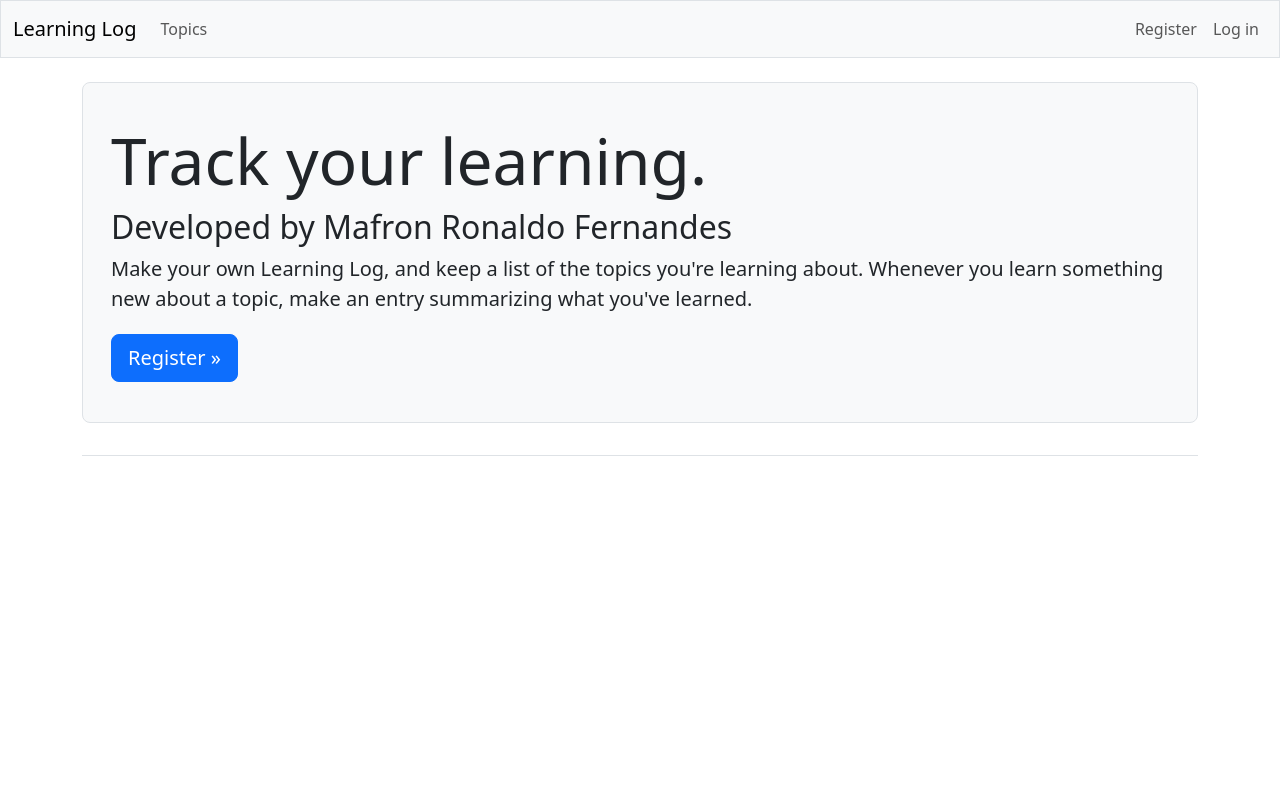
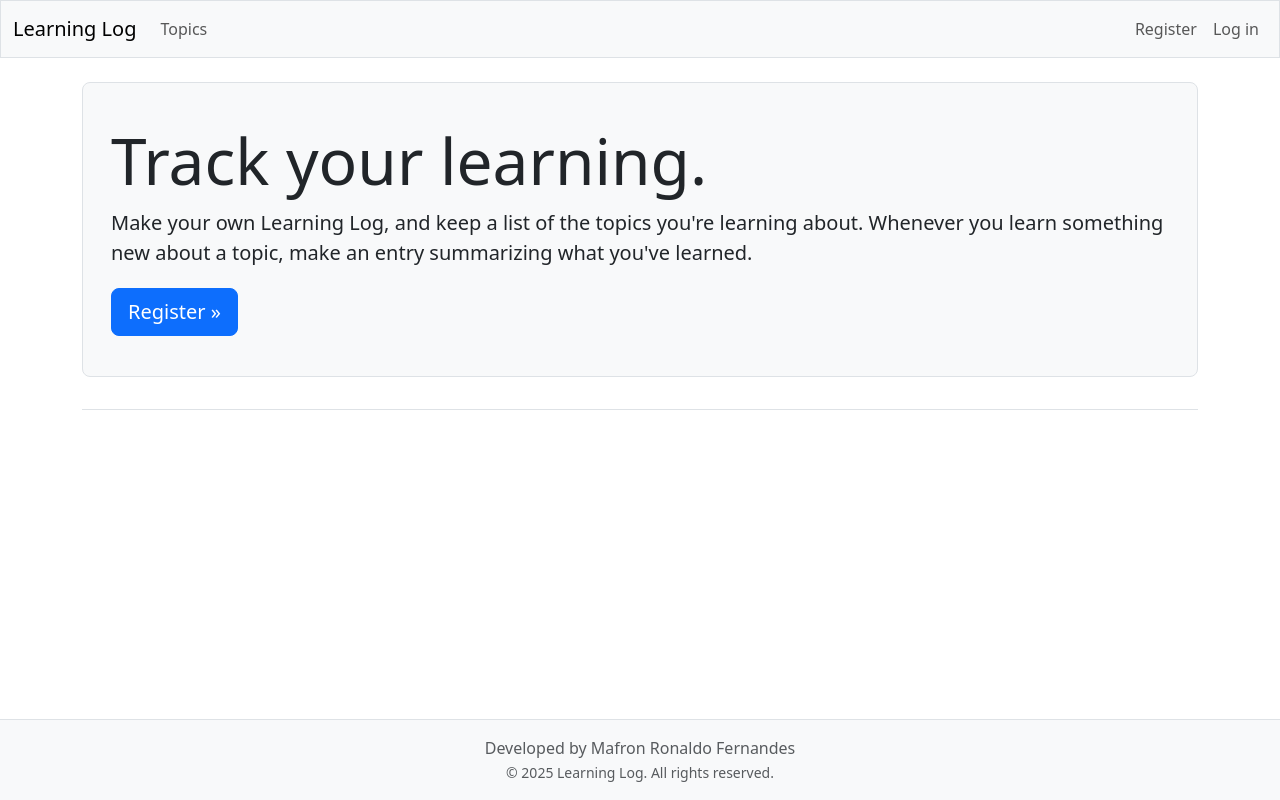
Before and after one commit to ronaldo-28/learning_log, a Django app: page / in a window 1280 px wide. Run offline with Django 4.2, Linux system fonts and the light colour scheme; some libraries are stand-ins or nearby versions.

Commit message:
Embed footer CSS in base.html for fixed positioning

```diff
--- a/learning_logs/templates/learning_logs/base.html
+++ b/learning_logs/templates/learning_logs/base.html
@@ -1,80 +1,97 @@
+{% load django_bootstrap5 %}
+{% load static %} {# Still load static in case other things use it, though not for this specific CSS #}
+
 <!doctype html>
 <html lang="en">
-
 <head>
   <meta charset="utf-8">
   <meta name="viewport" content="width=device-width, initial-scale=1">
   <title>Learning Log</title>
 
-  {% load django_bootstrap5 %}
   {% bootstrap_css %}
-  {% bootstrap_javascript %}
+
+  <!-- EMBEDDED CUSTOM CSS -->
+  <style>
+    body {
+      /* Add padding to the bottom of the body equal to the footer's height + some breathing room */
+      /* You'll need to determine the footer_height. Let's assume it's around 70px-80px. */
+      /* If your footer text is two lines with default Bootstrap padding, ~60-75px might be its height. */
+      /* Add a bit more for safety. */
+      padding-bottom: 90px; /* Adjust this value as needed */
+    }
+
+    .fixed-footer {
+      position: fixed;
+      left: 0;
+      bottom: 0;
+      width: 100%;
+      z-index: 1000; /* Ensures it stays on top of other content if needed */
+      /* background-color and other styling are from Bootstrap classes */
+    }
+  </style>
+  <!-- END EMBEDDED CUSTOM CSS -->
 
 </head>
+<body>
 
-<body>
+  <!-- Navigation bar -->
   <nav class="navbar navbar-expand-md navbar-light bg-light mb-4 border">
     <div class="container-fluid">
-      <a class="navbar-brand" href="{% url 'learning_logs:index' %}">
-        Learning Log</a>
+      <a class="navbar-brand" href="{% url 'learning_logs:index' %}">Learning Log</a>
 
-      <button class="navbar-toggler" type="button" data-bs-toggle="collapse" data-bs-target="#navbarCollapse"
-        aria-controls="navbarCollapse" aria-expanded="false" aria-label="Toggle navigation">
+      <button class="navbar-toggler" type="button" data-bs-toggle="collapse"
+          data-bs-target="#navbarCollapse" aria-controls="navbarCollapse"
+          aria-expanded="false" aria-label="Toggle navigation">
         <span class="navbar-toggler-icon"></span>
       </button>
-
       <div class="collapse navbar-collapse" id="navbarCollapse">
         <ul class="navbar-nav me-auto mb-2 mb-md-0">
           <li class="nav-item">
-            <a class="nav-link" href="{% url 'learning_logs:topics' %}">
-              Topics</a>
+            <a class="nav-link" href="{% url 'learning_logs:topics' %}">Topics</a>
           </li>
-        </ul> <!-- End of links on left side of navbar -->
-
-        <!-- Account-related links -->
+        </ul>
         <ul class="navbar-nav ms-auto mb-2 mb-md-0">
-
           {% if user.is_authenticated %}
             <li class="nav-item">
-            <span class="navbar-text me-2">Hello, {{ user.username }}.
-            </span>
+              <span class="navbar-text me-2">Hello, {{ user.username }}.</span>
+            </li>
+            <li class="nav-item">
+              <form action="{% url 'accounts:logout' %}" method="post" class="d-inline">
+                {% csrf_token %}
+                <button type="submit" class="btn btn-link nav-link" style="padding-top: 0.6rem; padding-bottom: 0.6rem;">Log out</button>
+              </form>
             </li>
           {% else %}
             <li class="nav-item">
-            <a class="nav-link" href="{% url 'accounts:register' %}">
-              Register</a>
+              <a class="nav-link" href="{% url 'accounts:register' %}">Register</a>
             </li>
             <li class="nav-item">
-            <a class="nav-link" href="{% url 'accounts:login' %}">
-              Log in</a>
+              <a class="nav-link" href="{% url 'accounts:login' %}">Log in</a>
             </li>
           {% endif %}
-
-        </ul> <!-- End of account-related links -->
-
-        {% if user.is_authenticated %}
-        <form action="{% url 'accounts:logout' %}" method='post'>
-          {% csrf_token %}
-          <button name='submit' class='btn btn-outline-secondary btn-sm'>
-            Log out</button>
-        </form>
-        {% endif %}
-
-      </div> <!-- Closes collapsible parts of navbar -->
-
-    </div> <!-- Closes navbar's container -->
-  </nav> <!-- End of navbar -->
+        </ul>
+      </div><!--/.nav-collapse -->
+    </div>
+  </nav>
 
   <main class="container">
     <div class="pb-2 mb-2 border-bottom">
       {% block page_header %}{% endblock page_header %}
     </div>
-
     <div>
       {% block content %}{% endblock content %}
     </div>
   </main>
 
+  <footer class="fixed-footer py-3 bg-light border-top text-center"> {# Your custom class is used here #}
+    <div class="container">
+      <span class="text-muted">Developed by Mafron Ronaldo Fernandes</span>
+      <br>
+      <small class="text-muted">© {% now "Y" %} Learning Log. All rights reserved.</small>
+    </div>
+  </footer>
+
+  {% block scripts %}{% endblock scripts %}
+  {% bootstrap_javascript %} {# Moved Bootstrap JS to the end of body #}
 </body>
-
 </html>
--- a/learning_logs/templates/learning_logs/index.html
+++ b/learning_logs/templates/learning_logs/index.html
@@ -1,16 +1,17 @@
-{% extends 'learning_logs/base.html' %}
-
-{% block page_header %}
+{% extends 'learning_logs/base.html' %} {% block page_header %}
 <div class="p-3 mb-4 bg-light border rounded-3">
   <div class="container-fluid py-4">
     <h1 class="display-3">Track your learning.</h1>
-    <h2>Developed by Mafron Ronaldo Fernandes</h2>
 
-    <p class="lead">Make your own Learning Log, and keep a list of the
-      topics you're learning about. Whenever you learn something new
-      about a topic, make an entry summarizing what you've learned.</p>
+    <p class="lead">
+      Make your own Learning Log, and keep a list of the topics you're learning
+      about. Whenever you learn something new about a topic, make an entry
+      summarizing what you've learned.
+    </p>
 
-    <a class="btn btn-primary btn-lg mt-1" href="{% url 'accounts:register' %}">Register &raquo;</a>
+    <a class="btn btn-primary btn-lg mt-1" href="{% url 'accounts:register' %}"
+      >Register &raquo;</a
+    >
   </div>
 </div>
 {% endblock page_header %}
```
Lines whose indentation alone changed are shown as unchanged.
